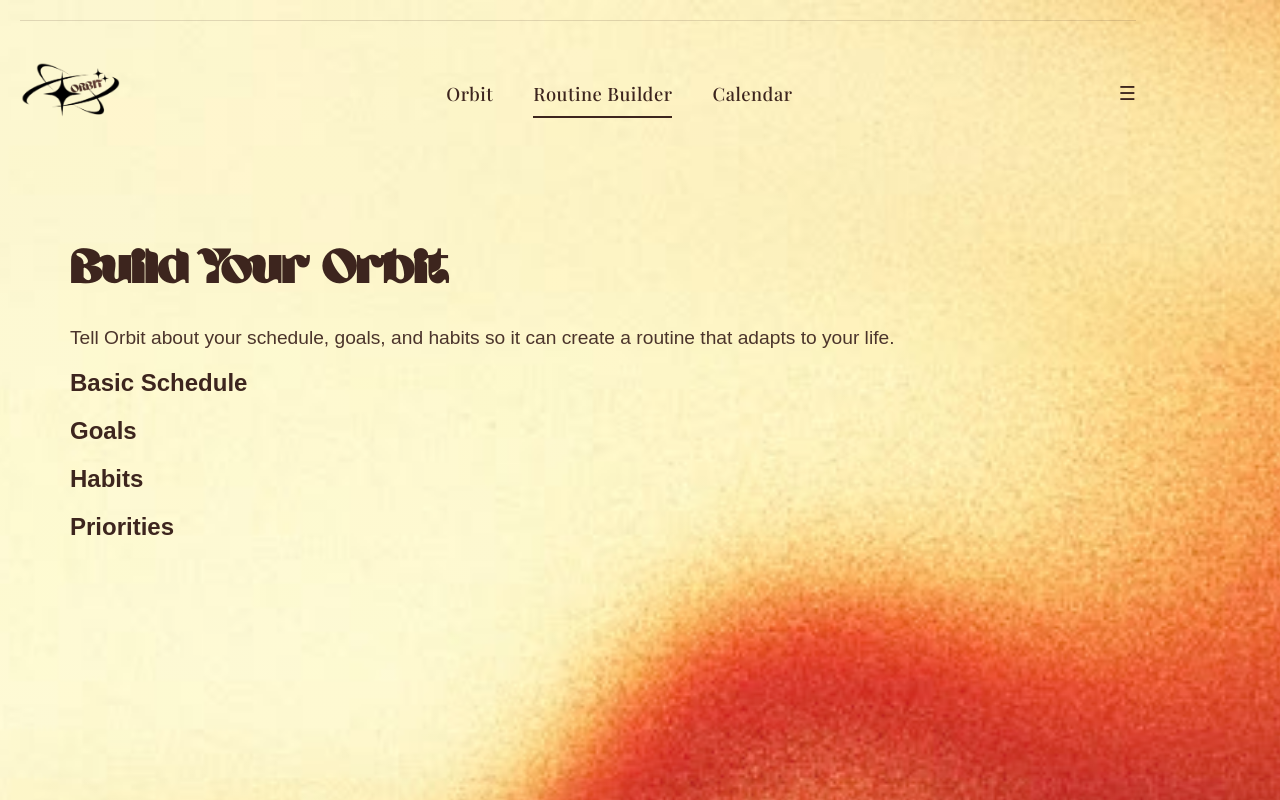
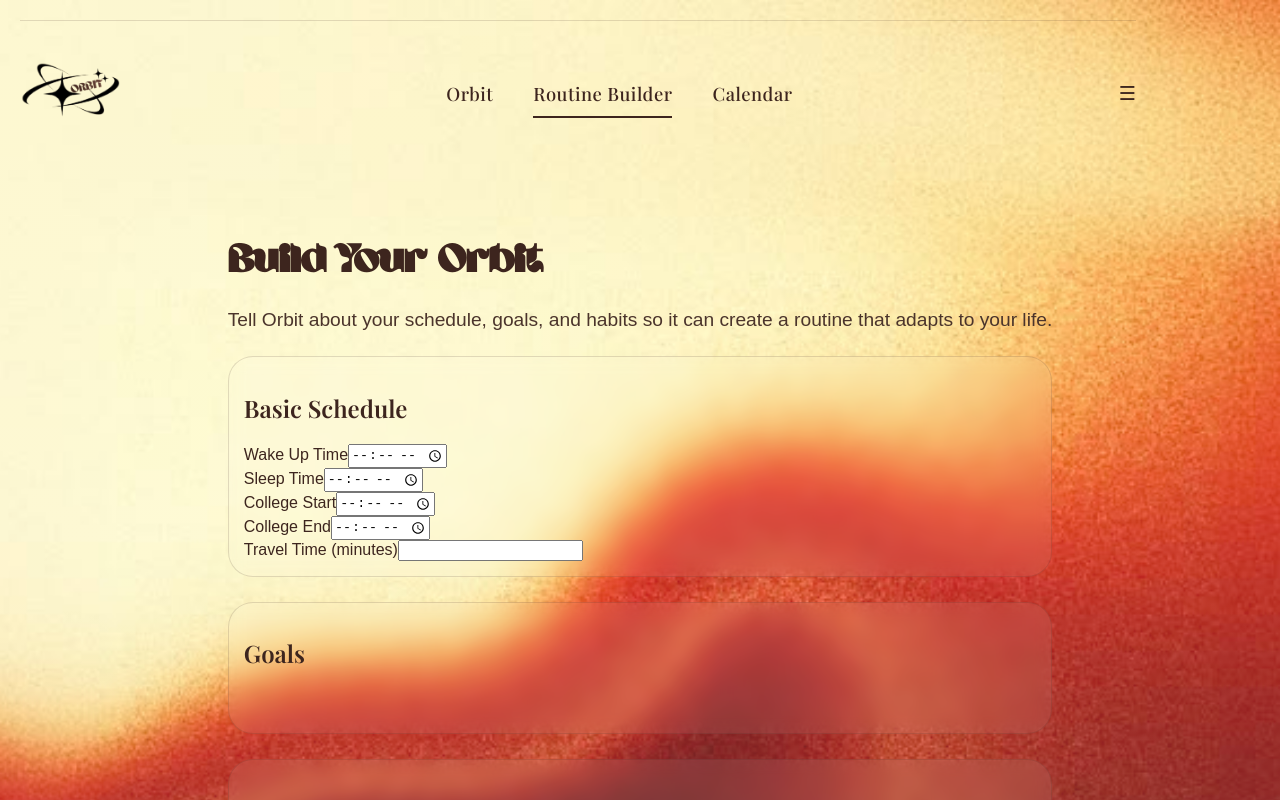
Before and after one commit to RoshanShaikh30/LiveTechIndia-Mega-Project, a React (Vite) app: page / in a window 1280 px wide. Both pictures are taken after a click on the item "Routine Builder". Shown: the top 800 px of the page. Built offline with nearby package versions, Linux system fonts and the light colour scheme.

Commit message:
Updated App + RoutineBuilder

```diff
--- a/src/App.css
+++ b/src/App.css
@@ -259,13 +259,13 @@ url("./assets/bg5.jpg");
 /* ROUTINE BUILDER PAGE:  */
 
 .routine-builder{
-  min-height: 100vh;
-  padding: 50px;
+  min-height: auto;
+  padding: 10px;
 }
 
 .routine-builder h1{
   font-family: "Ahsing", cursive;
-  font-size: 3rem;
+  font-size: 2.5rem;
   color: #3d251e;
 }
 
@@ -274,8 +274,27 @@ url("./assets/bg5.jpg");
   color: #4b342b;
 }
 
+.builder-section{
+  background: rgba(255,255,255,0.08);
+  backdrop-filter: blur(8px);
+  border-radius: 25px;
+  border: 1px solid rgba(61,37,30,0.15);
+  padding: 15px;
+  margin-top: 25px;
+  min-height: 100px;
+}
 
+.builder-section h2{
+  font-family: "Playfair Display";
+  color: #3d251e;
+  margin-bottom: 20px;
+}
 
+.routine-builder{
+  max-width: 1200px;
+  margin: 0 auto;
+  padding: 50px;
+}
 
 
 
--- a/src/App.jsx
+++ b/src/App.jsx
@@ -38,7 +38,7 @@ function App() {
       {menuOpen && (
        <div className="dropdown-menu">
         <p onClick={() => setActiveTab("Orbit")}>Orbit</p>
-        <p onClick={() => setActiveTab("Routine Builder")}> Routine Builder
+        <p onClick={() => setActiveTab("RoutineBuilder")}> Routine Builder
         </p>
         <p onClick={() => setActiveTab("Calendar")}>Calendar
         </p>
@@ -48,6 +48,7 @@ function App() {
      </nav>
 
      {activeTab === "Orbit" && (
+      <>
      <div className="hero">
 
       <div className="hero-left">
@@ -100,11 +101,7 @@ less time managing your plans and more time following them.</p>
         </button>
       </div>
 
-     </div> )}
-
-     {activeTab === "RoutineBuilder" && <RoutineBuilder />}
-     {activeTab === "Calendar" && <Calendar />}
-
+     </div>
      <footer className="footer">
 
       <div className="footer-left">
@@ -135,9 +132,11 @@ less time managing your plans and more time following them.</p>
         rel="noopener noreferrer"> <p>Email</p> </a>
        </div>
      </footer>
+     </>)}
 
-     {/* {activeTab === "RoutineBuilder" && <RoutineBuilder />}
-     {activeTab === "Calendar" && <Calendar />} */}
+     {activeTab === "RoutineBuilder" && <RoutineBuilder />}
+     {activeTab === "Calendar" && <Calendar />}
+
     </div>
   );
 }
--- a/src/RoutineBuilder.jsx
+++ b/src/RoutineBuilder.jsx
@@ -9,6 +9,35 @@ function RoutineBuilder() {
       </p>
       <div className="builder-section">
        <h2>Basic Schedule</h2>
+       <div className="schedule-grid">
+
+         <div className="input-group">
+           <label>Wake Up Time</label>
+           <input type="time" />
+         </div>
+
+         <div className="input-group">
+           <label>Sleep Time</label>
+           <input type="time" />
+         </div>
+
+         <div className="input-group">
+           <label>College Start</label>
+           <input type="time" />
+         </div>
+
+         <div className="input-group">
+           <label>College End</label>
+            <input type="time" />
+         </div>
+
+         <div className="input-group">
+            <label>Travel Time (minutes)</label>
+            <input type="number" />
+         </div>
+
+       </div>
+
       </div>
 
       <div className="builder-section">
```
